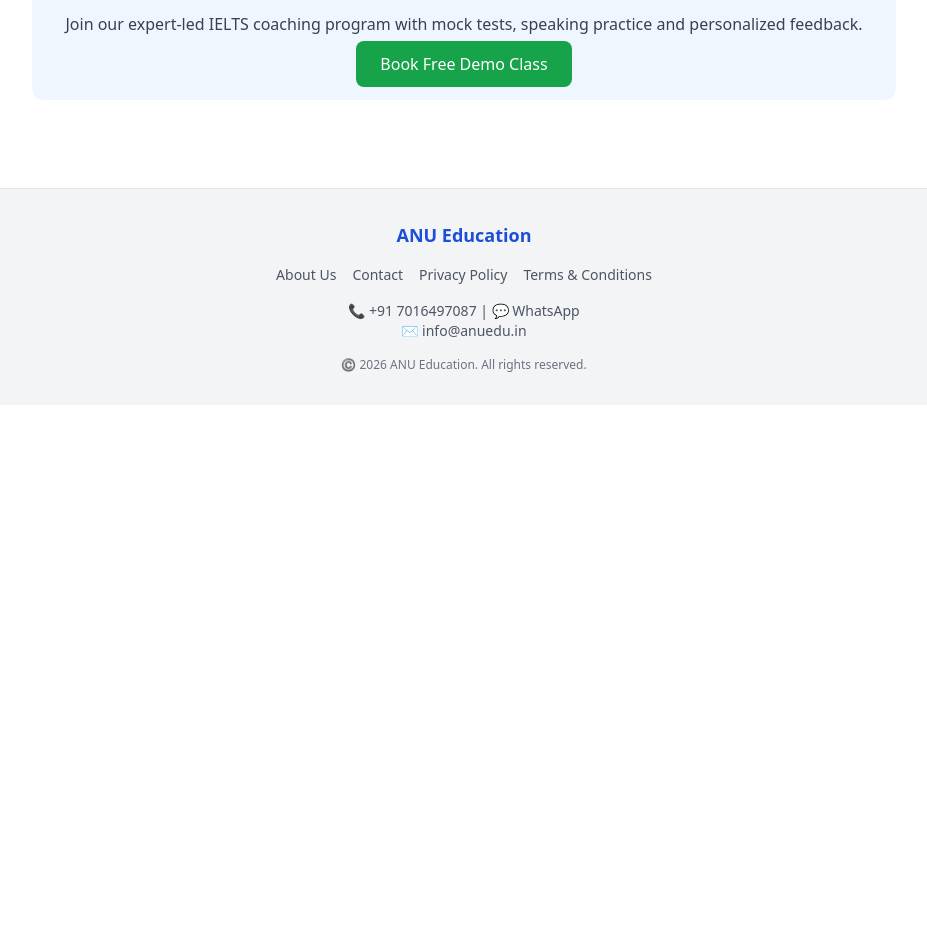
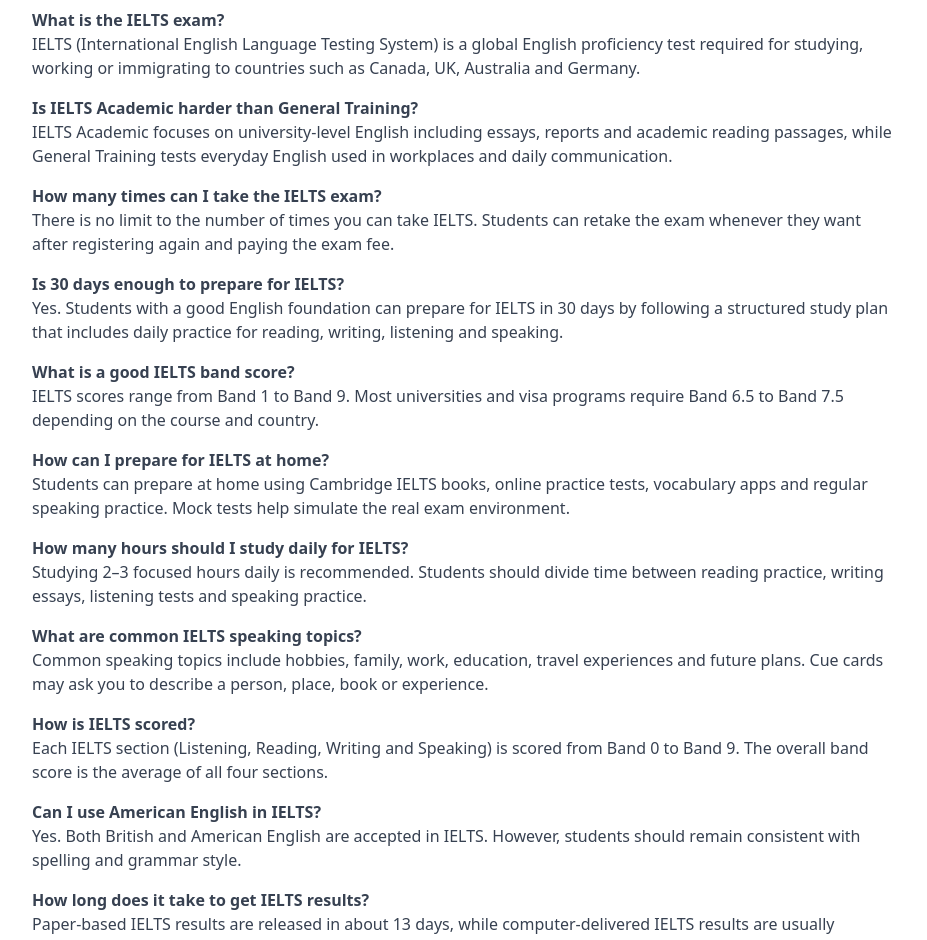
Before and after one commit to shailendra9897/anu-education, a Next.js app: page /ielts-preparation-guide in a window 1280 px wide. Shown: the part 1468-2408 px from the top of the page, without its empty margins (176-1103 px from the left). Before the commit the page ends 1873 px from the top, so only its background shows below. Built offline with nearby package versions, Linux system fonts and the light colour scheme.

Commit message:
Added IELTS preparation guide page

```diff
--- a/app/ielts-preparation-guide/page.tsx
+++ b/app/ielts-preparation-guide/page.tsx
@@ -149,6 +149,96 @@
         confidence.
       </p>
     </section>
+{/* ================= IELTS FAQ ================= */}
+
+<section className="space-y-6"><h2 className="text-3xl font-bold">
+IELTS Preparation FAQs
+</h2><div className="space-y-4 text-gray-700"><div>
+<h3 className="font-semibold">What is the IELTS exam?</h3>
+<p>
+IELTS (International English Language Testing System) is a global English proficiency
+test required for studying, working or immigrating to countries such as
+Canada, UK, Australia and Germany.
+</p>
+</div><div>
+<h3 className="font-semibold">Is IELTS Academic harder than General Training?</h3>
+<p>
+IELTS Academic focuses on university-level English including essays,
+reports and academic reading passages, while General Training tests
+everyday English used in workplaces and daily communication.
+</p>
+</div><div>
+<h3 className="font-semibold">How many times can I take the IELTS exam?</h3>
+<p>
+There is no limit to the number of times you can take IELTS.
+Students can retake the exam whenever they want after registering again
+and paying the exam fee.
+</p>
+</div><div>
+<h3 className="font-semibold">Is 30 days enough to prepare for IELTS?</h3>
+<p>
+Yes. Students with a good English foundation can prepare for IELTS in
+30 days by following a structured study plan that includes daily
+practice for reading, writing, listening and speaking.
+</p>
+</div><div>
+<h3 className="font-semibold">What is a good IELTS band score?</h3>
+<p>
+IELTS scores range from Band 1 to Band 9. Most universities and visa
+programs require Band 6.5 to Band 7.5 depending on the course and country.
+</p>
+</div><div>
+<h3 className="font-semibold">How can I prepare for IELTS at home?</h3>
+<p>
+Students can prepare at home using Cambridge IELTS books, online
+practice tests, vocabulary apps and regular speaking practice.
+Mock tests help simulate the real exam environment.
+</p>
+</div><div>
+<h3 className="font-semibold">How many hours should I study daily for IELTS?</h3>
+<p>
+Studying 2–3 focused hours daily is recommended. Students should divide
+time between reading practice, writing essays, listening tests and
+speaking practice.
+</p>
+</div><div>
+<h3 className="font-semibold">What are common IELTS speaking topics?</h3>
+<p>
+Common speaking topics include hobbies, family, work, education,
+travel experiences and future plans. Cue cards may ask you to describe
+a person, place, book or experience.
+</p>
+</div><div>
+<h3 className="font-semibold">How is IELTS scored?</h3>
+<p>
+Each IELTS section (Listening, Reading, Writing and Speaking) is scored
+from Band 0 to Band 9. The overall band score is the average of all four
+sections.
+</p>
+</div><div>
+<h3 className="font-semibold">Can I use American English in IELTS?</h3>
+<p>
+Yes. Both British and American English are accepted in IELTS. However,
+students should remain consistent with spelling and grammar style.
+</p>
+</div><div>
+<h3 className="font-semibold">How long does it take to get IELTS results?</h3>
+<p>
+Paper-based IELTS results are released in about 13 days, while
+computer-delivered IELTS results are usually available within
+3–5 days.
+</p>
+</div><div>
+<h3 className="font-semibold">Which is easier: IELTS or TOEFL?</h3>
+<p>
+The difficulty depends on the student. IELTS includes a face-to-face
+speaking interview with an examiner, while TOEFL is completely
+computer-based. Many students prefer IELTS because the speaking
+test feels more natural.
+</p>
+</div>
+</div>
+</section>
 
     {/* Final CTA */}
     <section className="bg-blue-50 p-6 rounded-xl text-center">
```
